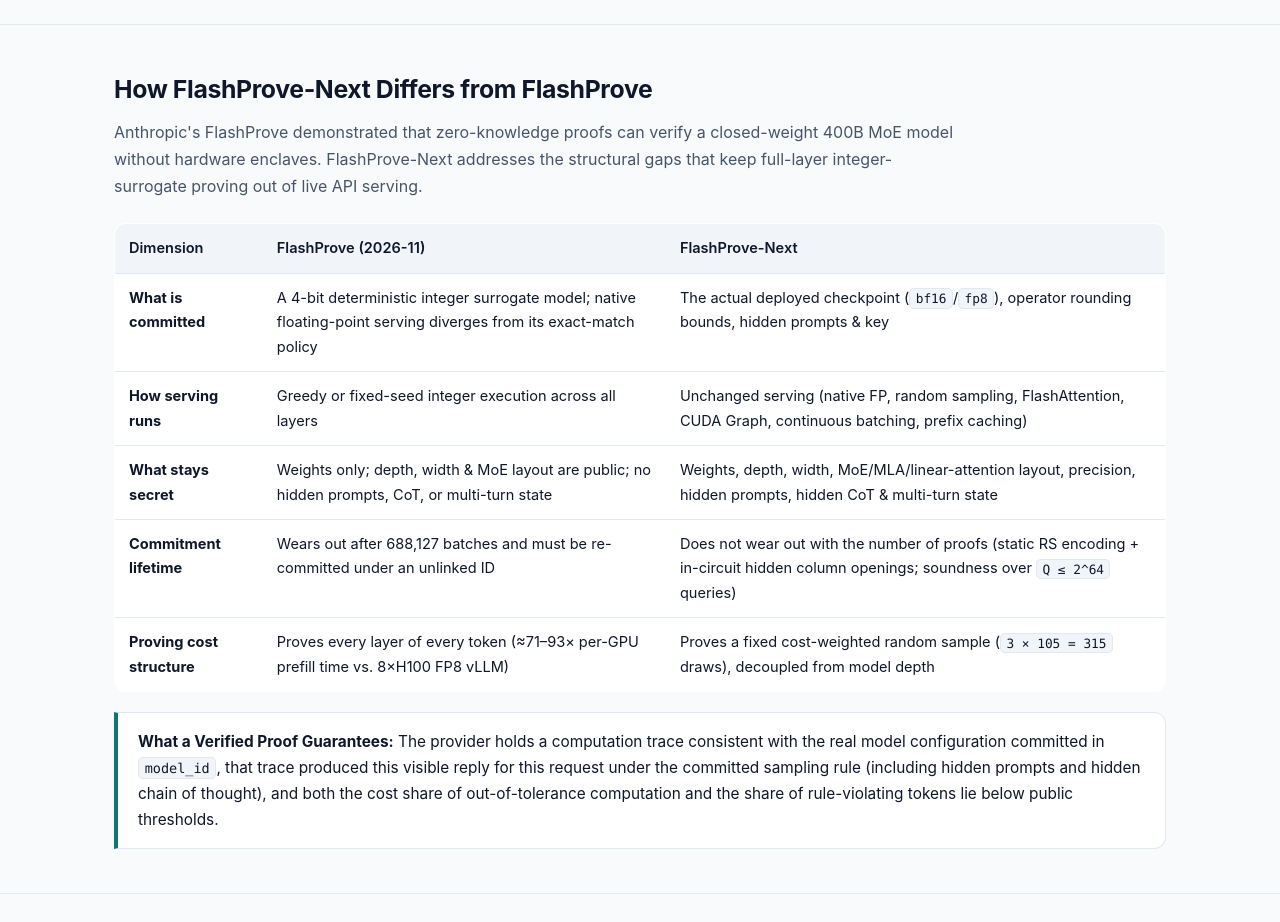
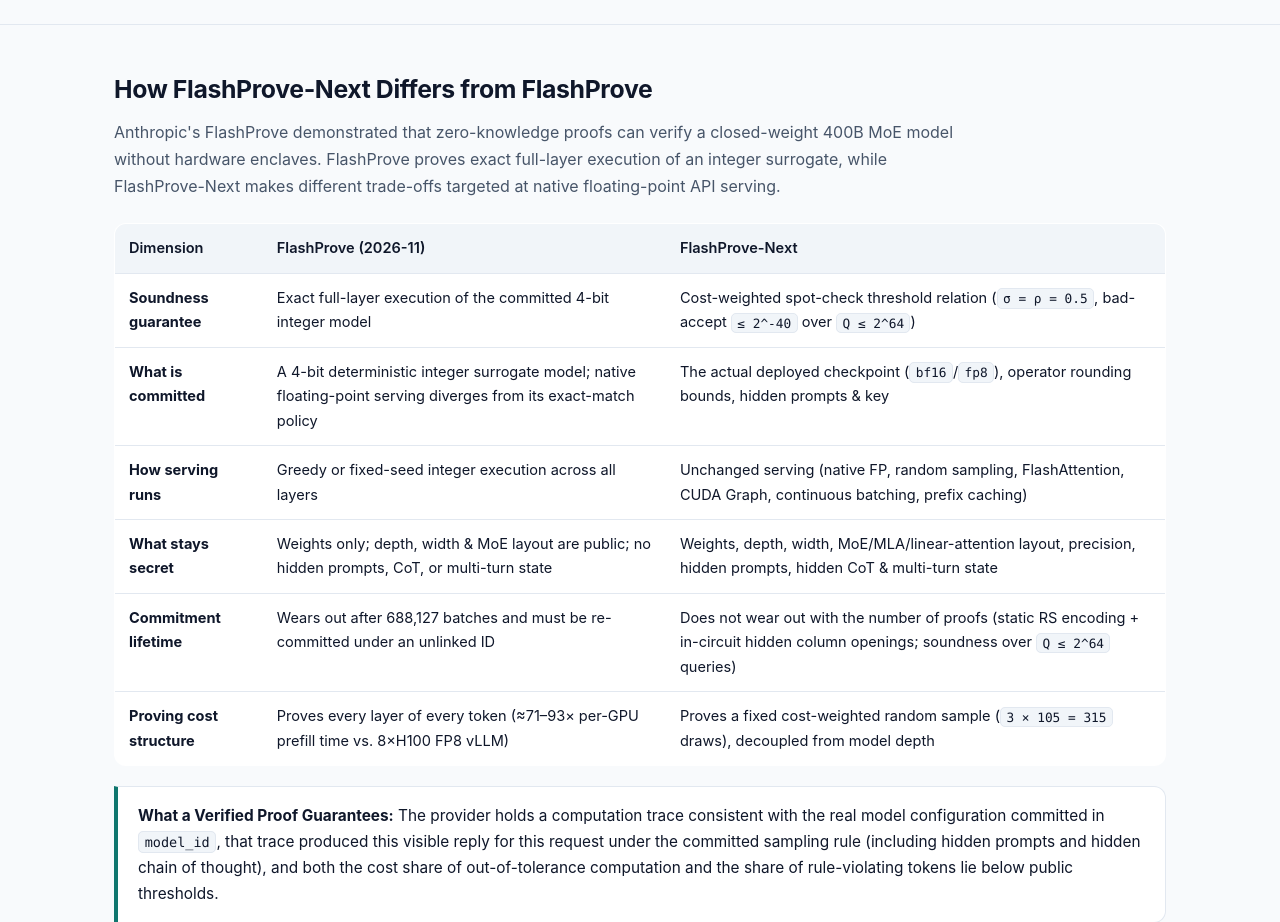
Before and after one commit to s-JoL/FlashProve-Next, a plain HTML site: page docs/index.html in a window 1280 px wide. Shown: the part 1460-2382 px from the top of the page. Drawn offline with Linux system fonts and the light colour scheme.

Commit message:
docs: clarify exactness vs cost-threshold trade-off and Stage 1 scope in comparison table

```diff
--- a/docs/index.html
+++ b/docs/index.html
@@ -459,8 +459,8 @@
           <span class="zh">与 FlashProve 的设计对比</span>
         </h2>
         <p class="section-lead">
-          <span class="en">Anthropic's FlashProve demonstrated that zero-knowledge proofs can verify a closed-weight 400B MoE model without hardware enclaves. FlashProve-Next addresses the structural gaps that keep full-layer integer-surrogate proving out of live API serving.</span>
-          <span class="zh">Anthropic 的 FlashProve 证明了不靠硬件飞地（TEE）也能验证 400B 闭源模型，但其采用的“定点整数替身 + 全层重算”难以直接用于在线服务。FlashProve-Next 针对这些障碍给出了对应设计。</span>
+          <span class="en">Anthropic's FlashProve demonstrated that zero-knowledge proofs can verify a closed-weight 400B MoE model without hardware enclaves. FlashProve proves exact full-layer execution of an integer surrogate, while FlashProve-Next makes different trade-offs targeted at native floating-point API serving.</span>
+          <span class="zh">Anthropic 的 FlashProve 证明了不靠硬件飞地（TEE）也能验证 400B 闭源模型。FlashProve 证明确定性整数替身模型的逐层精确执行，而 FlashProve-Next 面向原生浮点在线服务做出了不同的设计取舍。</span>
         </p>
 
         <table>
@@ -472,6 +472,11 @@
             </tr>
           </thead>
           <tbody>
+            <tr>
+              <td><strong><span class="en">Soundness guarantee</span><span class="zh">可靠性保证</span></strong></td>
+              <td><span class="en">Exact full-layer execution of the committed 4-bit integer model</span><span class="zh">已承诺 4-bit 整数替身模型的逐层精确执行</span></td>
+              <td><span class="en">Cost-weighted spot-check threshold relation (<code>σ = ρ = 0.5</code>, bad-accept <code>≤ 2^-40</code> over <code>Q ≤ 2^64</code>)</span><span class="zh">原生浮点轨迹的成本加权抽查阈值关系（默认 <code>σ = ρ = 0.5</code>，<code>Q ≤ 2^64</code> 下坏接受 <code>≤ 2^-40</code>）</span></td>
+            </tr>
             <tr>
               <td><strong><span class="en">What is committed</span><span class="zh">承诺对象</span></strong></td>
               <td><span class="en">A 4-bit deterministic integer surrogate model; native floating-point serving diverges from its exact-match policy</span><span class="zh">4-bit 确定性整数替身模型；线上原生浮点推理会偏离其精确匹配策略</span></td>
```
Also changed, not shown: 2 other files.
